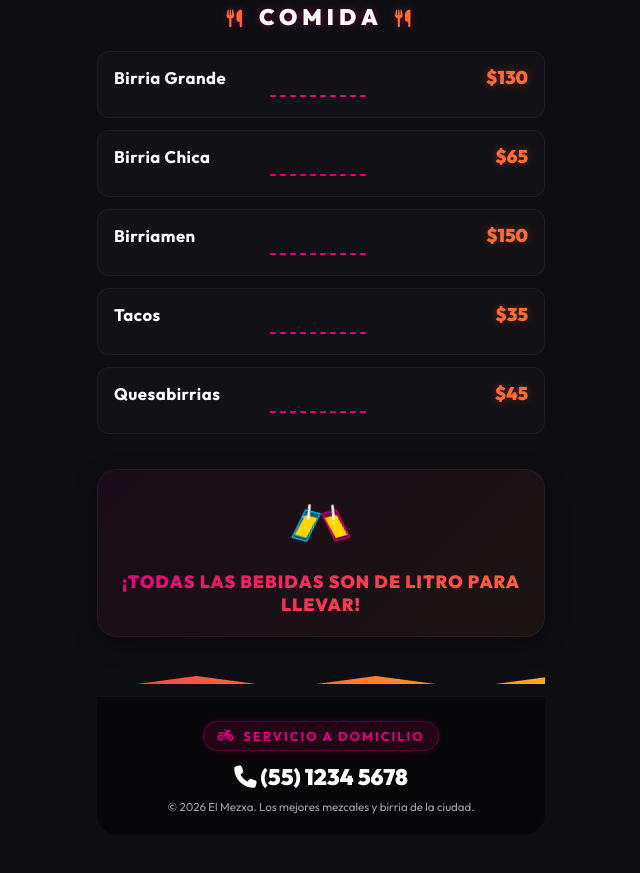
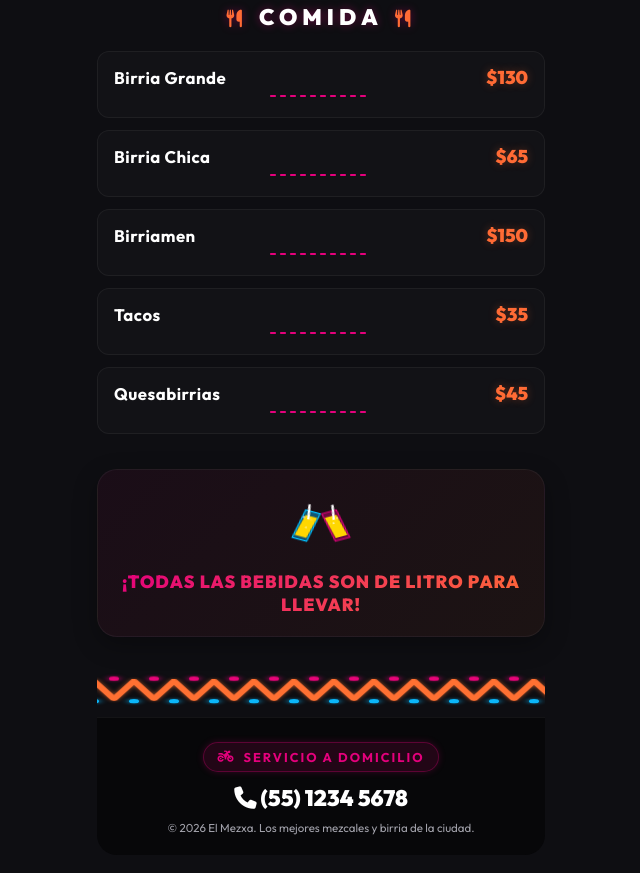
Before and after one commit to MauricioSJ06/menu-elmezxa, a plain HTML site: page index.html in a window 1280 px wide. Shown: the part 1059-1932 px from the top of the page, without its empty margins (319-959 px from the left). Drawn offline with Linux system fonts and the light colour scheme.

Commit message:
style: update footer zig-zag border to match reference design with dots and colors

```diff
--- a/index.html
+++ b/index.html
@@ -46,7 +46,7 @@
 
                     <!-- Solid Letters -->
                     <path class="logo-pink-fill" d="M554.43,17.91c2.9-.21,5.78-.62,8.69-.76-15.83,18.36-26.25,40.86-39.75,61.02,1.35,8.35,6.37,15.87,9.25,23.86,5.13,10.95,8.89,23.33,18.48,31.36,16.47-24.63,28.26-52.1,43.61-77.48,6.07-10.97,21.59-14.95,34.21-15.35-4.65,16.76-.3,34.62-1.1,51.84,1.11,12.55-1.64,26.09,4.37,37.69-8.26.83-16.53,1.6-24.8,2.35,5.5-7.7,3.32-17.65,3.92-26.48-9.81.74-19.6,1.78-29.37,2.96-3.8,8.64-10.4,16.74-10.26,26.56-5.17.46-10.4.3-15.49,1.39,4.23,3.43,9.88,4.07,15.06,5.06-8.96,7.71-22.31,9.35-32.92,4.18-16.79-9.12-20.55-30.24-28.47-45.31-8.66,12.42-19.12,28.74-23.67,42.09-9.65.45-19.24,1.78-28.88,2.37,16.83-18.73,28.83-43.4,43.19-64.92-9.02-18.39-14.14-39.2-26.58-55.6,8.91-1.37,19.43-1.5,28.96-2.89-1.64,13.14,6.68,24.74,11.14,36.56,6.28-12.98,17.66-25.18,20.03-38.86,6.8-.43,13.58-1.17,20.38-1.64ZM609.54,58.92c-8.18,10.92-14.24,23.7-19.55,36.19,7-.66,14.04-1.14,21.03-1.96.25-11.85.2-23.72-.06-35.57-.35.33-1.06,1-1.42,1.34Z"/>
-                    <path class="logo-pink-fill" d="M319.43,34.92c1.97-.17,3.95-.29,5.93-.38-4.07,6.3-5.07,13.88-5.82,21.19-3.47,27.91-7.24,55.79-10.81,83.7-.74,6.03-.84,12.22,1.16,18.03-9.28.65-18.52,1.8-27.8,2.26,2.99-4.54,4.54-9.85,5.2-15.33,2.77-23.35,6.51-46.6,9.24-69.94-14.51,28.93-28.45,58.24-42.11,87.61-3.07.86-1.31-2.79-2.78-4.22-7.31-25.13-13.86-50.54-21.62-75.51-2.86,19.98-5.19,40.04,7.7,60.07-1.16,7.44-1.76,15.22.49,22.54-8.95.52-17.8,2.03-26.75,2.27,4.85-7.75,4.94-17.09,6.27-25.85,2.88-22.66,5.68-45.33,8.82-67.96,1.08-9.7,3.38-19.79-.05-29.28,9.12-.45,18.2-1.66,27.31-2.22,6.46,24.3,13.42,48.53,20.26,72.74,12.7-25.67,24.48-51.86,36.76-77.76,8.01-.47,16-1.31,24-1.96Z"/>
+                    <path class="logo-pink-fill" d="M319.43,34.92c1.97-.17,3.95-.29,5.93-.38-4.07,6.3-5.07,13.88-5.82,21.19-3.47,27.91-7.24,55.79-10.81,83.7-.74,6.03-.84,12.22,1.16,18.03-9.28.65-18.52,1.8-27.8,2.26,2.99-4.54,4.54-9.85,5.2-15.33,2.77-23.35,6.51-46.6,9.24-69.94-14.51,28.93-28.45,58.24-42.11,87.61-3.07.86-1.31-2.79-2.78-4.22-7.31-25.13-13.86-50.54-21.62-75.51-2.86,19.98-5.19,40.04-7.7,60.07-1.16,7.44-1.76,15.22.49,22.54-8.95.52-17.8,2.03-26.75,2.27,4.85-7.75,4.94-17.09,6.27-25.85,2.88-22.66,5.68-45.33,8.82-67.96,1.08-9.7,3.38-19.79-.05-29.28,9.12-.45,18.2-1.66,27.31-2.22,6.46,24.3,13.42,48.53,20.26,72.74,12.7-25.67,24.48-51.86,36.76-77.76,8.01-.47,16-1.31,24-1.96Z"/>
                     <path class="logo-pink-fill" d="M101.38,52.85c2.43-.24,4.84-.6,7.26-.93-.44,7.08-1.75,14.08-2.4,21.15-14.76-3.47-29.93,1.26-44.81,2.03-1.48,11.93-3.06,23.85-4.31,35.8,11.32-1.78,23.39-.81,33.89-6.08-.61,7.86-2.34,15.61-2.4,23.51-11.2-2.85-22.73-.77-34,.53-1.04,12.02-2.85,24.19-4.42,36.3,15.93-2.43,33.37-.23,47.84-8.4-1.1,7.55-2.13,15.11-3.39,22.64-23.87,1.9-47.69,4.32-71.52,6.69,1.81-4.82,4.4-9.42,4.94-14.65,3.89-32.67,8.24-65.32,11.96-98.02.85-4.96-.43-9.81-1.71-14.52,21.06-1.7,42.06-3.91,63.07-6.05Z"/>
                     <path class="logo-pink-fill" d="M459.35,52.93c3.65,1.78-.42,10.12.02,14.57-16.26,22.49-32.52,45.11-49.51,67.27,15.18-1.88,32.52,1.01,45.75-8.18.71,9.22-6.53,19.16-16.21,19.3-17.28,1.12-34.5,3.38-51.79,4.22,1.51-4.83.42-10.54,3.38-14.81,15.79-21.92,33.2-44.61,49.09-67.35-13.23,1.84-27.47.08-39.66,6.4.62-5.47,2.04-10.83,2.34-16.34,18.88-1.54,37.75-3.07,56.59-5.08Z"/>
                     <path class="logo-pink-fill" d="M389.46,59.02c-.8,5.1-1.53,10.21-2.16,15.34-11.19-2.09-22.48.7-33.69,1.31-.91,8.74-2.55,17.39-3.22,26.15,8.39-1.38,17.25-.61,25.11-4.39-.35,5.9-1.33,11.74-1.92,17.62-8.08-2.76-16.73-.57-24.99-.06-1.07,8.7-2.63,17.34-3.36,26.07,11.46-1.63,23.95.02,34.48-5.5-.23,5.29-1.63,10.46-1.98,15.75-16.66,1.48-35.29,3.01-52.68,4.82,7.72-23.2,14.34-85.91,11.51-92.23,14.56-1.77,49.88-4.63,52.9-4.88Z"/>
@@ -344,15 +344,64 @@
         <footer class="menu-footer scroll-reveal">
             <!-- Infinite Zig-Zag Border SVG -->
             <div class="zigzag-wrapper">
-                <svg viewBox="0 0 100 10" preserveAspectRatio="none" class="zigzag-svg">
-                    <defs>
-                        <linearGradient id="zigzag-grad" x1="0%" y1="0%" x2="100%" y2="0%">
-                            <stop offset="0%" stop-color="#e4007c" />
-                            <stop offset="50%" stop-color="#ff6b35" />
-                            <stop offset="100%" stop-color="#ffd700" />
-                        </linearGradient>
-                    </defs>
-                    <polygon points="0,0 10,10 20,0 30,10 40,0 50,10 60,0 70,10 80,0 90,10 100,0 100,10 0,10" fill="url(#zigzag-grad)" class="zigzag-poly" />
+                <svg viewBox="0 0 1040 80" class="zigzag-svg" preserveAspectRatio="none">
+                    <!-- Zig-zag line -->
+                    <path d="M 0 60 L 20 20 L 40 60 L 60 20 L 80 60 L 100 20 L 120 60 L 140 20 L 160 60 L 180 20 L 200 60 L 220 20 L 240 60 L 260 20 L 280 60 L 300 20 L 320 60 L 340 20 L 360 60 L 380 20 L 400 60 L 420 20 L 440 60 L 460 20 L 480 60 L 500 20 L 520 60 L 540 20 L 560 60 L 580 20 L 600 60 L 620 20 L 640 60 L 660 20 L 680 60 L 700 20 L 720 60 L 740 20 L 760 60 L 780 20 L 800 60 L 820 20 L 840 60 L 860 20 L 880 60 L 900 20 L 920 60 L 940 20 L 960 60 L 980 20 L 1000 60 L 1020 20 L 1040 60" class="zigzag-line" />
+                    <!-- Top dots (above valleys at 0, 40, 80...) -->
+                    <circle cx="0" cy="15" r="5" class="zigzag-dot-top" />
+                    <circle cx="40" cy="15" r="5" class="zigzag-dot-top" />
+                    <circle cx="80" cy="15" r="5" class="zigzag-dot-top" />
+                    <circle cx="120" cy="15" r="5" class="zigzag-dot-top" />
+                    <circle cx="160" cy="15" r="5" class="zigzag-dot-top" />
+                    <circle cx="200" cy="15" r="5" class="zigzag-dot-top" />
+                    <circle cx="240" cy="15" r="5" class="zigzag-dot-top" />
+                    <circle cx="280" cy="15" r="5" class="zigzag-dot-top" />
+                    <circle cx="320" cy="15" r="5" class="zigzag-dot-top" />
+                    <circle cx="360" cy="15" r="5" class="zigzag-dot-top" />
+                    <circle cx="400" cy="15" r="5" class="zigzag-dot-top" />
+                    <circle cx="440" cy="15" r="5" class="zigzag-dot-top" />
+                    <circle cx="480" cy="15" r="5" class="zigzag-dot-top" />
+                    <circle cx="520" cy="15" r="5" class="zigzag-dot-top" />
+                    <circle cx="560" cy="15" r="5" class="zigzag-dot-top" />
+                    <circle cx="600" cy="15" r="5" class="zigzag-dot-top" />
+                    <circle cx="640" cy="15" r="5" class="zigzag-dot-top" />
+                    <circle cx="680" cy="15" r="5" class="zigzag-dot-top" />
+                    <circle cx="720" cy="15" r="5" class="zigzag-dot-top" />
+                    <circle cx="760" cy="15" r="5" class="zigzag-dot-top" />
+                    <circle cx="800" cy="15" r="5" class="zigzag-dot-top" />
+                    <circle cx="840" cy="15" r="5" class="zigzag-dot-top" />
+                    <circle cx="880" cy="15" r="5" class="zigzag-dot-top" />
+                    <circle cx="920" cy="15" r="5" class="zigzag-dot-top" />
+                    <circle cx="960" cy="15" r="5" class="zigzag-dot-top" />
+                    <circle cx="1000" cy="15" r="5" class="zigzag-dot-top" />
+                    <circle cx="1040" cy="15" r="5" class="zigzag-dot-top" />
+                    <!-- Bottom dots (below peaks at 20, 60, 100...) -->
+                    <circle cx="20" cy="65" r="5" class="zigzag-dot-bottom" />
+                    <circle cx="60" cy="65" r="5" class="zigzag-dot-bottom" />
+                    <circle cx="100" cy="65" r="5" class="zigzag-dot-bottom" />
+                    <circle cx="140" cy="65" r="5" class="zigzag-dot-bottom" />
+                    <circle cx="180" cy="65" r="5" class="zigzag-dot-bottom" />
+                    <circle cx="220" cy="65" r="5" class="zigzag-dot-bottom" />
+                    <circle cx="260" cy="65" r="5" class="zigzag-dot-bottom" />
+                    <circle cx="300" cy="65" r="5" class="zigzag-dot-bottom" />
+                    <circle cx="340" cy="65" r="5" class="zigzag-dot-bottom" />
+                    <circle cx="380" cy="65" r="5" class="zigzag-dot-bottom" />
+                    <circle cx="420" cy="65" r="5" class="zigzag-dot-bottom" />
+                    <circle cx="460" cy="65" r="5" class="zigzag-dot-bottom" />
+                    <circle cx="500" cy="65" r="5" class="zigzag-dot-bottom" />
+                    <circle cx="540" cy="65" r="5" class="zigzag-dot-bottom" />
+                    <circle cx="580" cy="65" r="5" class="zigzag-dot-bottom" />
+                    <circle cx="620" cy="65" r="5" class="zigzag-dot-bottom" />
+                    <circle cx="660" cy="65" r="5" class="zigzag-dot-bottom" />
+                    <circle cx="700" cy="65" r="5" class="zigzag-dot-bottom" />
+                    <circle cx="740" cy="65" r="5" class="zigzag-dot-bottom" />
+                    <circle cx="780" cy="65" r="5" class="zigzag-dot-bottom" />
+                    <circle cx="820" cy="65" r="5" class="zigzag-dot-bottom" />
+                    <circle cx="860" cy="65" r="5" class="zigzag-dot-bottom" />
+                    <circle cx="900" cy="65" r="5" class="zigzag-dot-bottom" />
+                    <circle cx="940" cy="65" r="5" class="zigzag-dot-bottom" />
+                    <circle cx="980" cy="65" r="5" class="zigzag-dot-bottom" />
+                    <circle cx="1020" cy="65" r="5" class="zigzag-dot-bottom" />
                 </svg>
             </div>
 
--- a/style.css
+++ b/style.css
@@ -590,7 +590,7 @@ body {
    ========================================================================== */
 .menu-footer {
     position: relative;
-    padding-top: 24px;
+    padding-top: 45px; /* Increased to fit the taller zig-zag */
     margin-top: auto;
 }
 
@@ -599,19 +599,57 @@ body {
     top: 0;
     left: 0;
     width: 100%;
-    height: 12px;
+    height: 36px;
     overflow: hidden;
 }
 
 .zigzag-svg {
-    width: 200%;
+    width: 1040px; /* Fixed width matching 26 cycles */
     height: 100%;
-    animation: slideZigzag 6s infinite linear;
+    animation: slideZigzag 2.2s infinite linear;
 }
 
 @keyframes slideZigzag {
     0% { transform: translateX(0); }
-    100% { transform: translateX(-50%); }
+    100% { transform: translateX(-40px); } /* Slide exactly one repeat width (40px) */
+}
+
+.zigzag-line {
+    fill: none;
+    stroke: var(--brand-pink);
+    stroke-width: 8px;
+    stroke-linecap: round;
+    stroke-linejoin: round;
+    animation: zigzagLineColor 6s infinite alternate ease-in-out;
+}
+
+.zigzag-dot-top {
+    fill: #00bfff; /* blue */
+    animation: zigzagTopColor 6s infinite alternate ease-in-out;
+}
+
+.zigzag-dot-bottom {
+    fill: var(--brand-yellow); /* yellow */
+    animation: zigzagBottomColor 6s infinite alternate ease-in-out;
+}
+
+/* Color shifting animations matching the neon restaurant theme */
+@keyframes zigzagLineColor {
+    0% { stroke: var(--brand-pink); filter: drop-shadow(0 0 3px rgba(228, 0, 124, 0.6)); }
+    50% { stroke: var(--brand-orange); filter: drop-shadow(0 0 3px rgba(255, 107, 53, 0.6)); }
+    100% { stroke: var(--brand-yellow); filter: drop-shadow(0 0 3px rgba(255, 215, 0, 0.6)); }
+}
+
+@keyframes zigzagTopColor {
+    0% { fill: #00bfff; filter: drop-shadow(0 0 4px rgba(0, 191, 255, 0.8)); }
+    50% { fill: var(--brand-pink); filter: drop-shadow(0 0 4px rgba(228, 0, 124, 0.8)); }
+    100% { fill: var(--brand-orange); filter: drop-shadow(0 0 4px rgba(255, 107, 53, 0.8)); }
+}
+
+@keyframes zigzagBottomColor {
+    0% { fill: var(--brand-yellow); filter: drop-shadow(0 0 4px rgba(255, 215, 0, 0.8)); }
+    50% { fill: #00bfff; filter: drop-shadow(0 0 4px rgba(0, 191, 255, 0.8)); }
+    100% { fill: var(--brand-pink); filter: drop-shadow(0 0 4px rgba(228, 0, 124, 0.8)); }
 }
 
 .footer-content {
```
